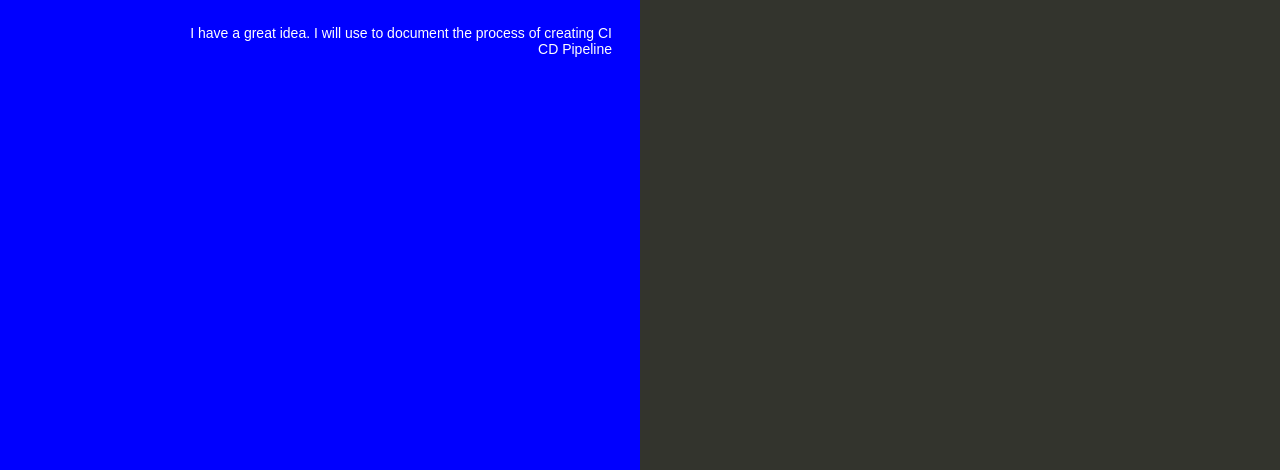
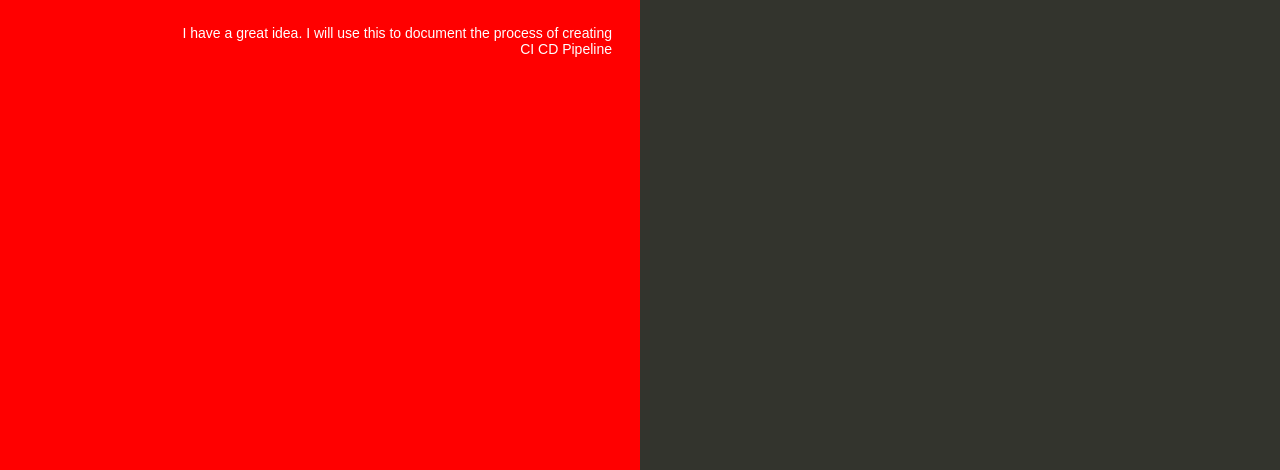
Before and after one commit to egamor18/my-nodejs-app, a website: page index.html in a window 1280 px wide. Shown: the part 330-800 px from the top of the page. Drawn offline with Linux system fonts and the light colour scheme.

Commit message:
Update background color and correct text typo
Changed background color from blue to red and fixed a typo in the text.

```diff
--- a/index.html
+++ b/index.html
@@ -35,7 +35,7 @@
 
         text-align: right;
         padding-top: 11em;
-        background-color: blue;
+        background-color: red;
 
       }
       .textColumn p {
@@ -76,7 +76,7 @@
     <div class="textColumn">
       <h1>Congratulations</h1>
       <p>Your first AWS Elastic Beanstalk Node.js application is now running on your own dedicated environment in the AWS Cloud</p>
-      <p>I have a great idea. I will use to document the process of creating CI CD Pipeline</p>
+      <p>I have a great idea. I will use this to document the process of creating CI CD Pipeline</p>
     </div>
     <div class="linksColumn">
       <h2>What's Next?</h2>
```
